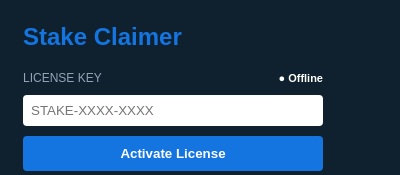
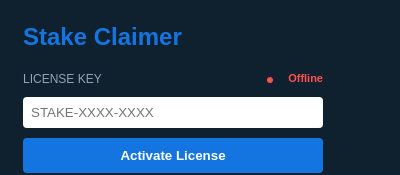
Before and after one commit to argjendbytyqi/stake-extension, a browser extension: page extension/popup.html in a window 400 px wide. Shown: the top 175 px of the page. Drawn offline with Linux system fonts and the light colour scheme.

Commit message:
UI: Hard-code unicode dot and fix CSS selector for status indicator

```diff
--- a/extension/popup.html
+++ b/extension/popup.html
@@ -8,9 +8,9 @@
     button { width: 100%; padding: 10px; background: #1475e1; color: white; border: none; border-radius: 4px; cursor: pointer; font-weight: bold; }
     button:hover { background: #1a8bff; }
     .status { margin-top: 10px; font-size: 12px; }
-    .status.on { color: #00e676; }
-    .status.off { color: #ff5252; }
-    #conn-status::before { content: "● "; }
+    .on { color: #00e676; }
+    .off { color: #ff5252; }
+    .on::before, .off::before { content: "\25CF\2003"; font-size: 14px; vertical-align: middle; }
     .settings { margin-top: 15px; border-top: 1px solid #243b4a; padding-top: 10px; }
     .setting-item { display: flex; align-items: center; margin-bottom: 8px; font-size: 13px; }
     .setting-item input { margin-right: 10px; }
```
